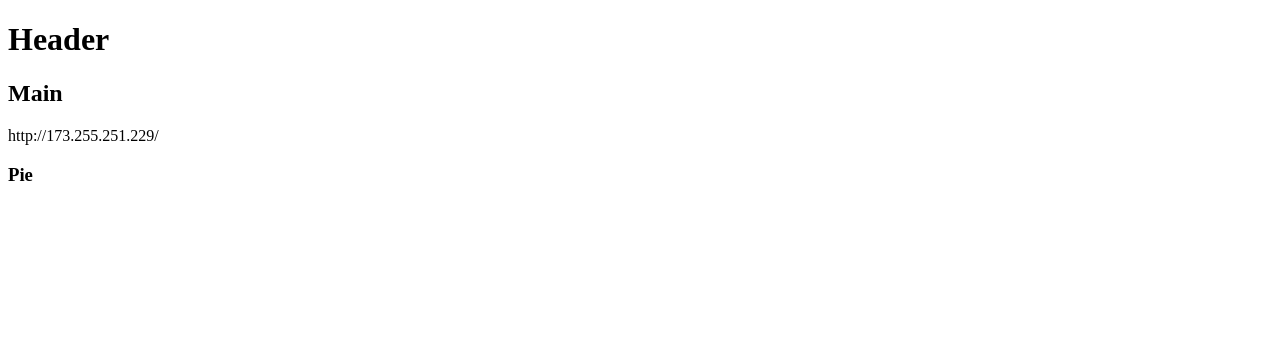
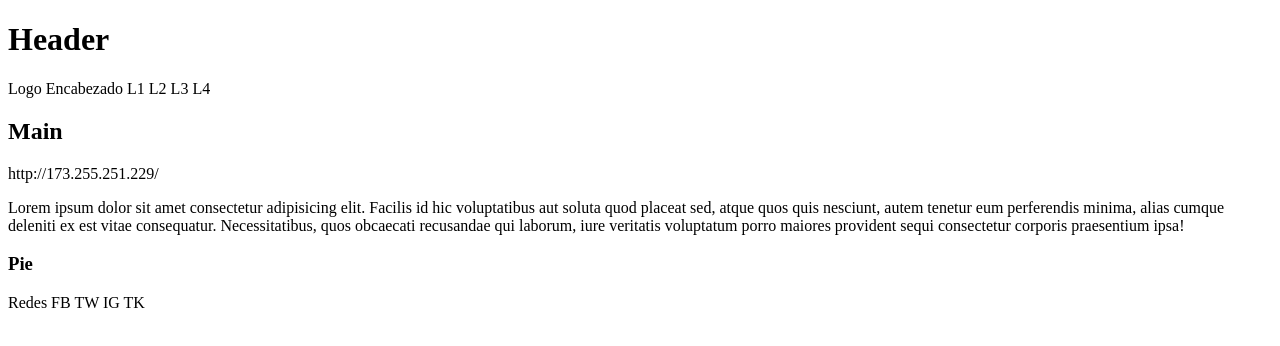
Before and after one commit to arturovez/arturovez_html, a plain HTML site: page index.html in a window 1280 px wide. Drawn offline with Linux system fonts and the light colour scheme.

Commit message:
update avez

```diff
--- a/index.html
+++ b/index.html
@@ -9,15 +9,18 @@
 <body>
   <header>
     <h1>Header</h1>
+    <p>Logo     Encabezado       L1 L2 L3 L4</p>
 
   </header>
   <main>
     <h2>Main</h2>
     <p>http://173.255.251.229/</p>
+    <p>Lorem ipsum dolor sit amet consectetur adipisicing elit. Facilis id hic voluptatibus aut soluta quod placeat sed, atque quos quis nesciunt, autem tenetur eum perferendis minima, alias cumque deleniti ex est vitae consequatur. Necessitatibus, quos obcaecati recusandae qui laborum, iure veritatis voluptatum porro maiores provident sequi consectetur corporis praesentium ipsa!</p>
 
   </main>
   <footer>
     <h3>Pie</h3>
+    <p>Redes    FB TW IG TK</p>
   </footer>
 
 </body>
```
